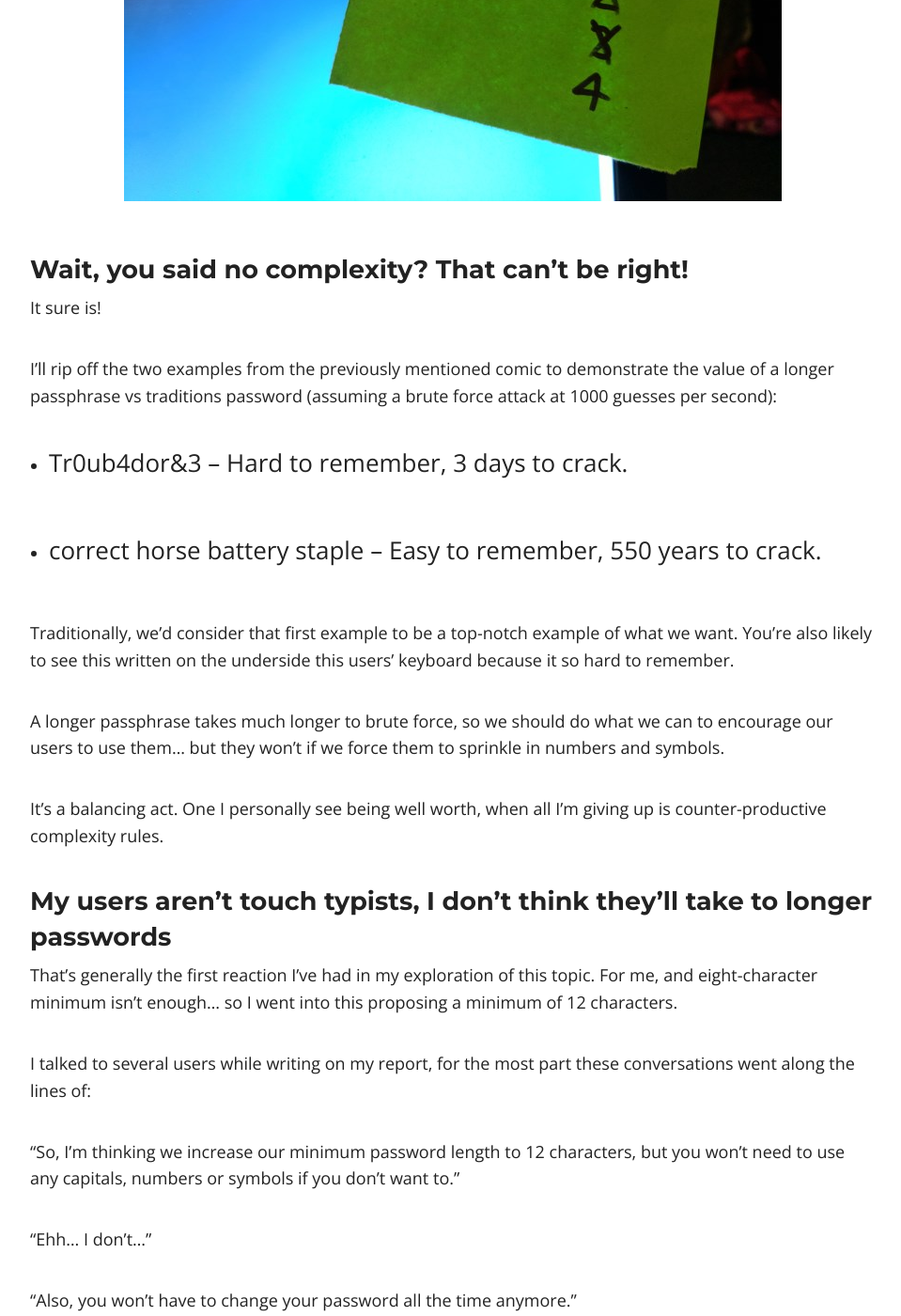
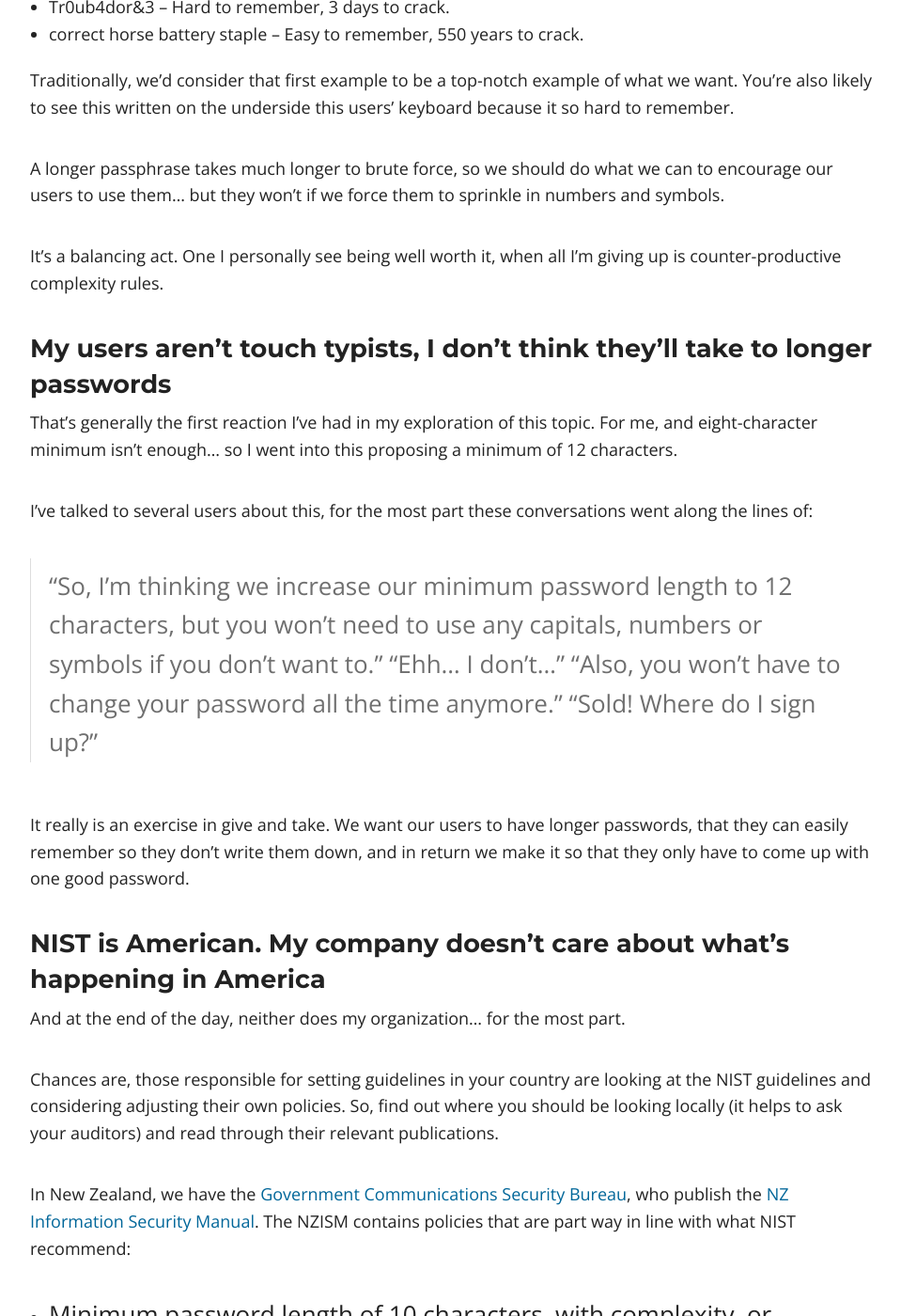
Before and after one commit to Windos/windos.github.io, a Jekyll site: the page built from _posts/2017-09-01-war-on-passwords.md, in a window 1280 px wide and 1400 px high, scrolled down 3177 px. Shown: the whole window at 94% size, without its empty margins (158-1117 px from the left). Built offline with Jekyll 4.4.1, drawn with Linux system fonts in a browser that asks for light colours; nearby versions of some CDN libraries; comment, search, counter and statistics services are not loaded; some of the changed text lies outside the part shown.

Commit message:
round of tweaks

```diff
--- a/_posts/2017-09-01-war-on-passwords.md
+++ b/_posts/2017-09-01-war-on-passwords.md
@@ -32,15 +32,10 @@ for "memorized secrets" (also known as passwords, passphrases or even pins.) In
 short, these recommendations can be summarized as:
 
 -   Minimum length of 8 characters
-
 -   Maximum password length at least of 64 characters
-
 -   Accept all characters (including emoji)
-
 -   Ban known bad passwords
-
 -   Don't enforce complexity (one uppercase, one number, one symbol)
-
 -   Don't expire passwords without reason.
 
 Chances are, all of this is making you think of an [old XKCD comic
@@ -51,7 +46,6 @@ For the sake of clarity, I'll be referring to two types of "memorized secret"
 during this post:
 
 -   **Password**: Short, and with enforced complexity
-
 -   **Passphrase**: Long without mandatory complexity.
 
 Like I said at the start, the NIST guidelines struck a chord with me. It seemed
@@ -97,7 +91,6 @@ the value of a longer passphrase vs traditions password (assuming a brute force
 attack at 1000 guesses per second):
 
 -   Tr0ub4dor&3 – Hard to remember, 3 days to crack.
-
 -   correct horse battery staple – Easy to remember, 550 years to crack.
 
 Traditionally, we'd consider that first example to be a top-notch example of
@@ -108,7 +101,7 @@ A longer passphrase takes much longer to brute force, so we should do what we
 can to encourage our users to use them… but they won't if we force them to
 sprinkle in numbers and symbols.
 
-It's a balancing act. One I personally see being well worth, when all I'm giving
+It's a balancing act. One I personally see being well worth it, when all I'm giving
 up is counter-productive complexity rules.
 
 ### My users aren't touch typists, I don't think they'll take to longer passwords
@@ -117,17 +110,14 @@ That's generally the first reaction I've had in my exploration of this topic.
 For me, and eight-character minimum isn't enough… so I went into this proposing
 a minimum of 12 characters.
 
-I talked to several users while writing on my report, for the most part these
-conversations went along the lines of:
+I've talked to several users about this, for the most part these conversations
+went along the lines of:
 
-"So, I'm thinking we increase our minimum password length to 12 characters, but
+> "So, I'm thinking we increase our minimum password length to 12 characters, but
 you won't need to use any capitals, numbers or symbols if you don't want to."
-
-"Ehh… I don't…"
-
-"Also, you won't have to change your password all the time anymore."
-
-"Sold! Where do I sign up?"
+> "Ehh… I don't…"
+> "Also, you won't have to change your password all the time anymore."
+> "Sold! Where do I sign up?"
 
 It really is an exercise in give and take. We want our users to have longer
 passwords, that they can easily remember so they don't write them down, and in
```
Also changed, not shown: other parts of _posts/2017-09-01-war-on-passwords.md (+1 -1 lines).
